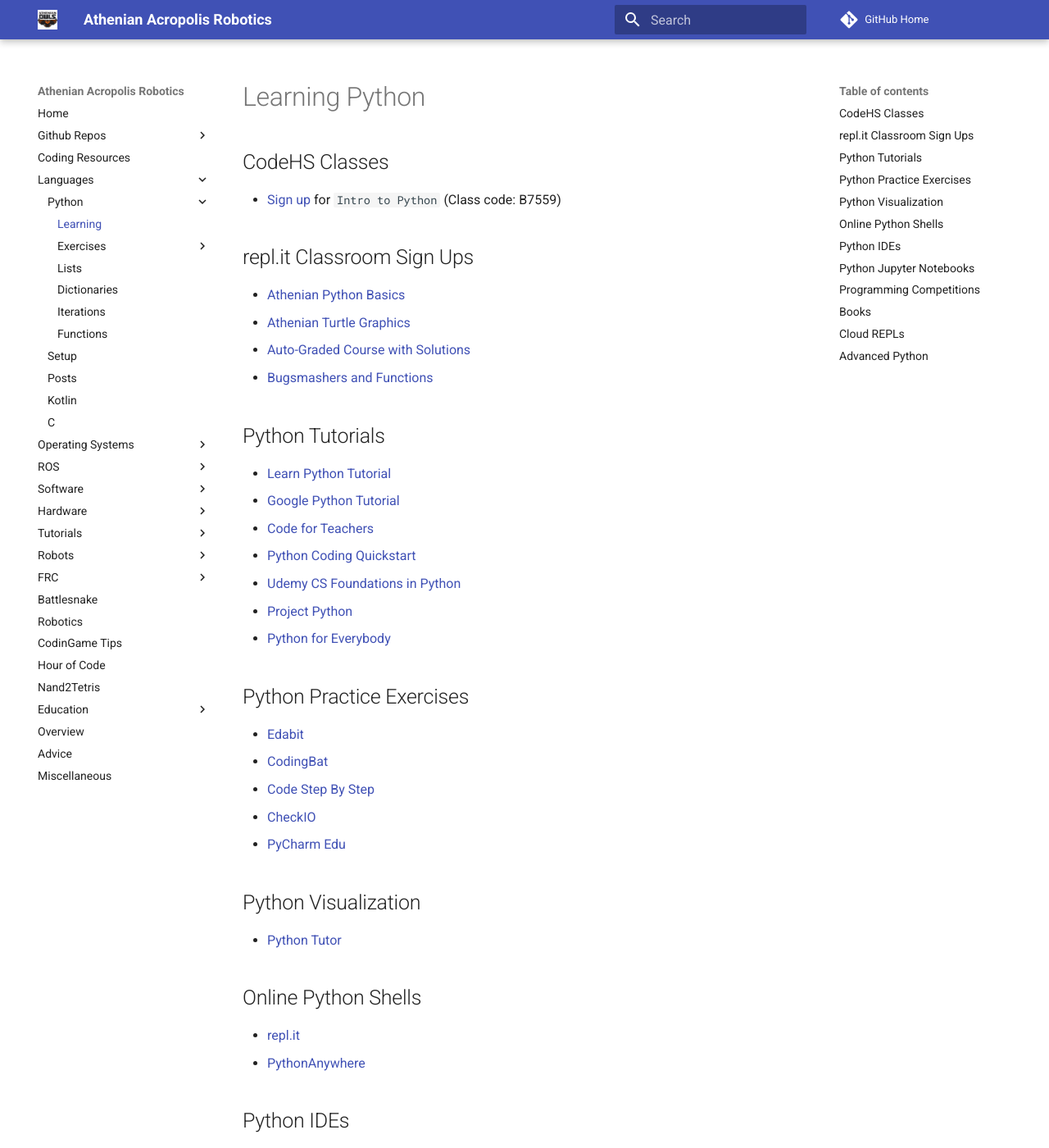
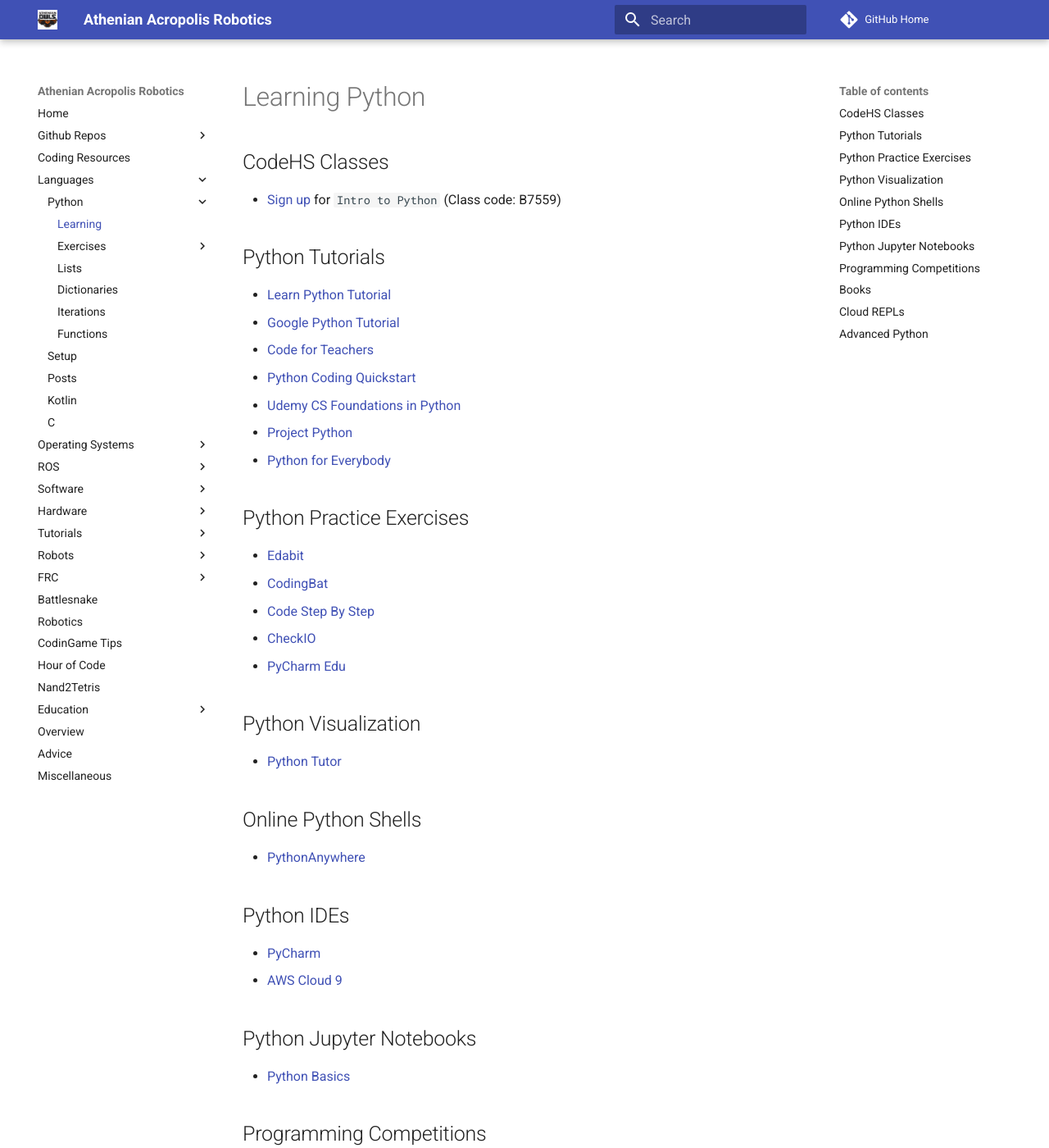
Before and after one commit to athenian-robotics/athenian-robotics-mkdocs, an MkDocs documentation site: the page built from docs/learning-python.md, in a window 1280 px wide and 1400 px high. Shown: the whole window at 82% size. Built offline with MkDocs 1.6.1 and Material for MkDocs 9.7.7, drawn with Linux system fonts in a browser that asks for light colours; comment, search, counter and statistics services are not loaded.

Commit message:
Remove repl.it references

```diff
--- a/docs/learning-python.md
+++ b/docs/learning-python.md
@@ -2,12 +2,6 @@
 
 ## CodeHS Classes
 * [Sign up](http://codehs.com/go/B7559) for ``Intro to Python`` (Class code: B7559)
-
-## repl.it Classroom Sign Ups
-* [Athenian Python Basics](https://repl.it/classroom/invite/YHN4GaI)
-* [Athenian Turtle Graphics](https://repl.it/classroom/invite/YMcqmdc)
-* [Auto-Graded Course with Solutions](https://repl.it/classroom/invite/YEj03HB)
-* [Bugsmashers and Functions](https://repl.it/classroom/invite/YEiX46y)
 
 ## Python Tutorials
 * [Learn Python Tutorial](https://www.learnpython.org)
@@ -29,7 +23,6 @@
 * [Python Tutor](http://pythontutor.com/visualize.html#mode=edit)
 
 ## Online Python Shells
-* [repl.it](http://www.repl.it)
 * [PythonAnywhere](https://www.pythonanywhere.com)
 
 ## Python IDEs
--- a/mkdocs.yml
+++ b/mkdocs.yml
@@ -76,7 +76,6 @@ nav:
       - Logitech Joystick: joystick.md
       - Nvidia Jetson TX2: jetsontx2.md
       - roboRIO: roborio.md
-      #      - Intel Euclid: euclid.md
       - NeoTrellis M4: trellis.md
       - Circuit Playground: cpx.md
       - Crickit/CPX and CircuitPython: cricket.md
```
Also changed, not shown: docs/jupyter-options.md (+0 -4 lines), docs/overview.md (+0 -5 lines).
